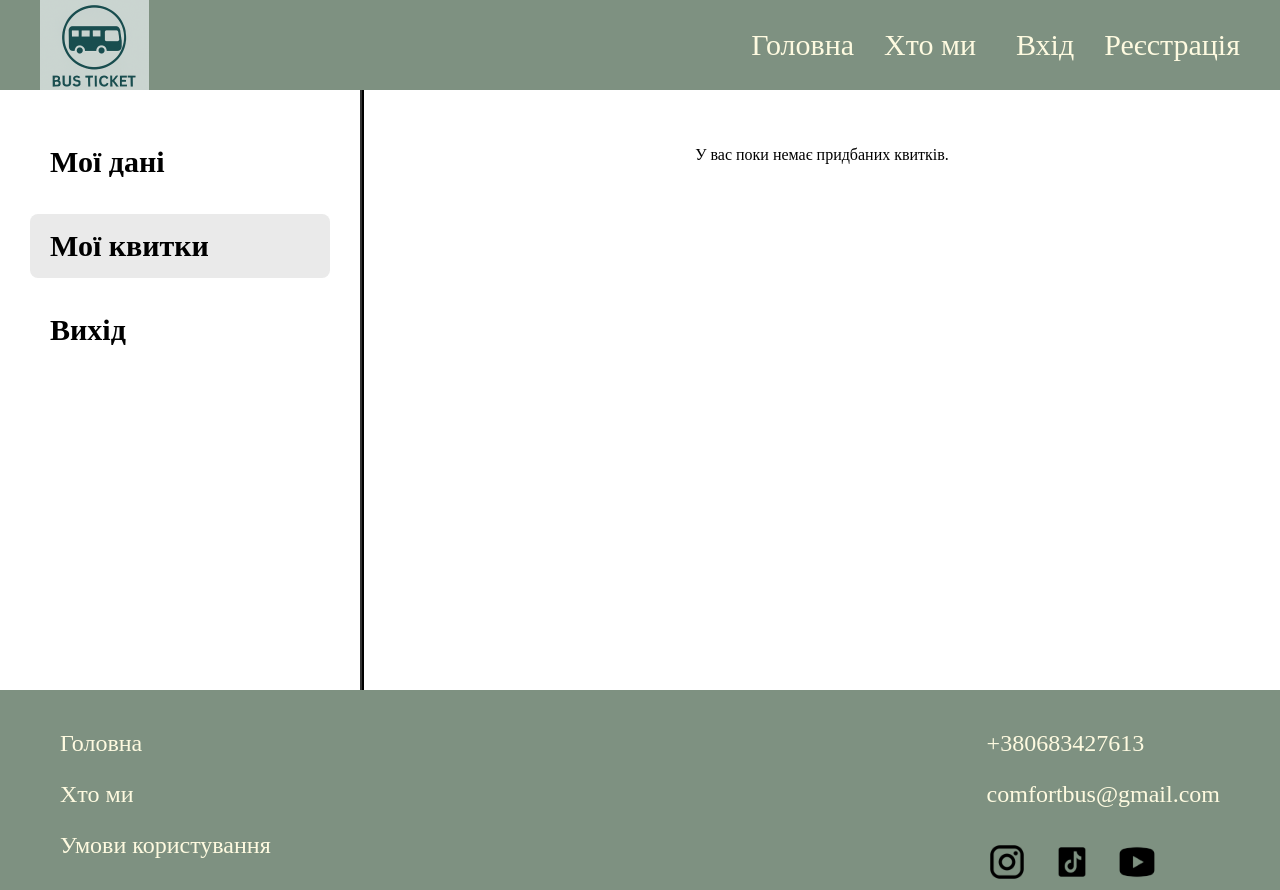
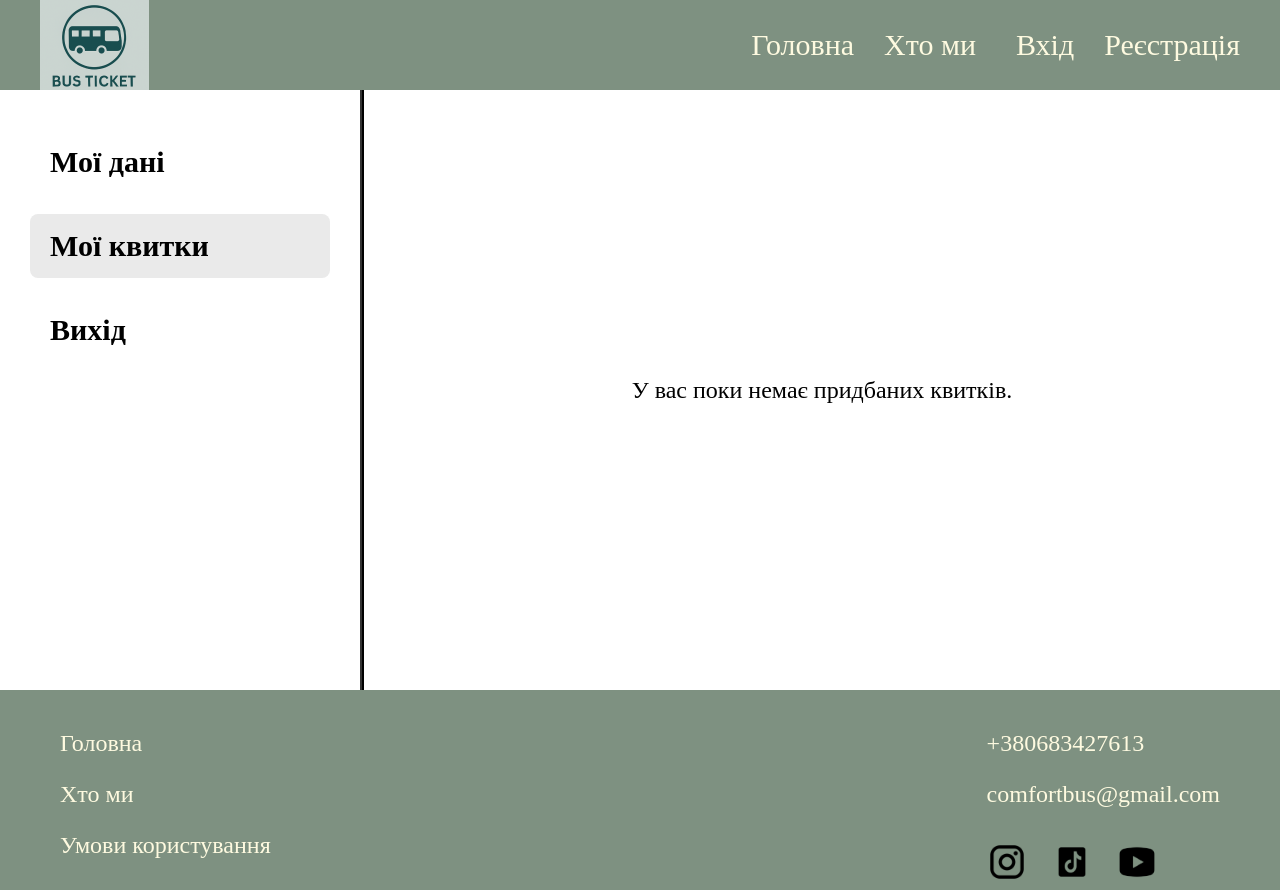
Before and after one commit to imaleshko/bus-ticket, a React (Vite) app in the folder site/: page /accounttickets in a window 1280 px wide. Built offline with nearby package versions, Linux system fonts and the light colour scheme.

Commit message:
Lab 6 final 2

```diff
--- a/site/src/pages/Account/AccountTickets/AccountTickets.module.css
+++ b/site/src/pages/Account/AccountTickets/AccountTickets.module.css
@@ -14,7 +14,7 @@
   align-items: center;
 }
 
-.emptyText {
+.empty {
   font-size: 24px;
   text-align: center;
   margin: auto;
```
